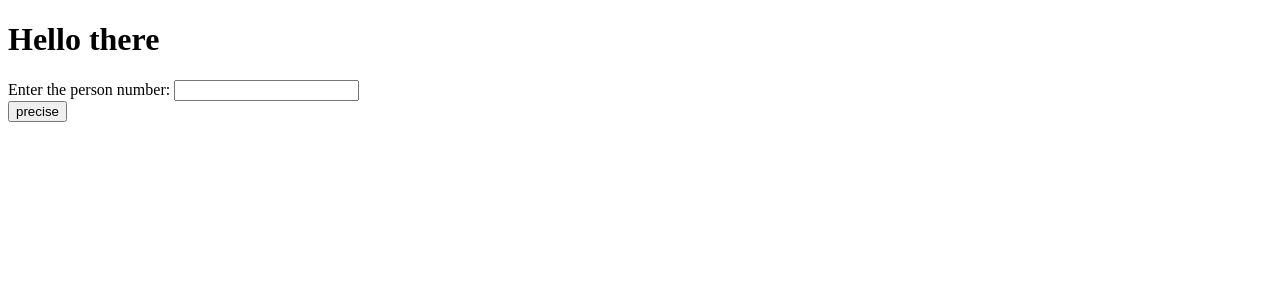
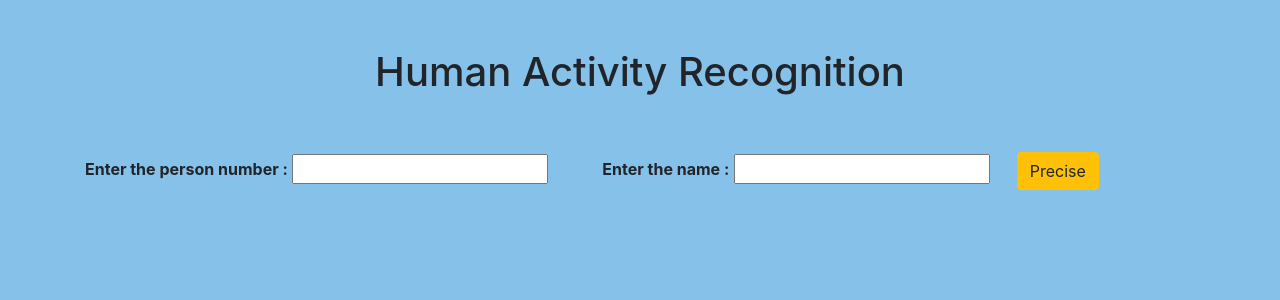
Before and after one commit to ashish946/Human-Activity-Recognition, a Django app: page / in a window 1280 px wide. Shown: the top 300 px of the page. Run offline with Django 3.2, Linux system fonts and the light colour scheme; parts of the project's set-up code (start-up, migrations or seed data) failed here and were passed over; some libraries are stand-ins or nearby versions.

Commit message:
completed

```diff
--- a/HAR.py
+++ b/HAR.py
@@ -36,5 +36,3 @@ def model(n):
     for i in model.predict(x_test):
         arr.append(i)
     return arr[n]
-n=int(input())
-print(model(n))
--- a/humanactivityrecogn/views.py
+++ b/humanactivityrecogn/views.py
@@ -6,6 +6,7 @@ def index(request):
 
 def result(request):
     n=request.GET['num']
-    b=HAR.model(n)
+    name=request.GET['name']
+    b=HAR.model(int(n))
     print(b)
-    return render(request,'result.html',{'res':b})
+    return render(request,'result.html',{'res':b,'name':name})
--- a/templates/index.html
+++ b/templates/index.html
@@ -1,17 +1,39 @@
-<!DOCTYPE html>
+<!doctype html>
 <html lang="en">
 <head>
-    <meta charset="UTF-8">
-    <title>index</title>
+  <!-- Required meta tags -->
+  <meta charset="utf-8">
+  <meta name="viewport" content="width=device-width, initial-scale=1, shrink-to-fit=no">
+
+  <!-- Bootstrap CSS -->
+  <link rel="stylesheet" href="https://stackpath.bootstrapcdn.com/bootstrap/4.4.1/css/bootstrap.min.css" integrity="sha384-Vkoo8x4CGsO3+Hhxv8T/Q5PaXtkKtu6ug5TOeNV6gBiFeWPGFN9MuhOf23Q9Ifjh" crossorigin="anonymous">
+
+  <title>Human Activity Recognition</title>
 </head>
+<style>
+  body{
+    background-color:#85C1E9;
+  }
+
+  h1{
+    text-align:center;
+  }
+</style>
 <body>
-     <h1>Hello there</h1>
-    <form action="{% url 'result' %}">
-        <label>Enter the person number:</label>
-        <input type="number" name="num" id="num" required />
-        <br>
-        <input type="submit" value="precise" name="submit"  />
-    </form>
-
+ <h1 class="pt-5 pb-5">Human Activity Recognition</h1>
+ <div class="container">
+  <form action="{% url 'result' %}">
+      <label><b>Enter the person number :</b></label>
+    <input type="number" name="num" id="num" required /> &nbsp;&nbsp;&nbsp;&nbsp;&nbsp;&nbsp;&nbsp;&nbsp;&nbsp;&nbsp;
+      <label><b>Enter the name :</b></label>
+      <input type="text" name="name" required />&nbsp;&nbsp;&nbsp;&nbsp;&nbsp;
+    <button type="submit" name="submit" class="btn btn-warning">Precise</button>
+  </form>
+</div>
+<!-- Optional JavaScript -->
+<!-- jQuery first, then Popper.js, then Bootstrap JS -->
+<script src="https://code.jquery.com/jquery-3.4.1.slim.min.js" integrity="sha384-J6qa4849blE2+poT4WnyKhv5vZF5SrPo0iEjwBvKU7imGFAV0wwj1yYfoRSJoZ+n" crossorigin="anonymous"></script>
+<script src="https://cdn.jsdelivr.net/npm/popper.js@1.16.0/dist/umd/popper.min.js" integrity="sha384-Q6E9RHvbIyZFJoft+2mJbHaEWldlvI9IOYy5n3zV9zzTtmI3UksdQRVvoxMfooAo" crossorigin="anonymous"></script>
+<script src="https://stackpath.bootstrapcdn.com/bootstrap/4.4.1/js/bootstrap.min.js" integrity="sha384-wfSDF2E50Y2D1uUdj0O3uMBJnjuUD4Ih7YwaYd1iqfktj0Uod8GCExl3Og8ifwB6" crossorigin="anonymous"></script>
 </body>
 </html>
```
Also changed, not shown: templates/result.html (+32 -9 lines), 1 other file.
